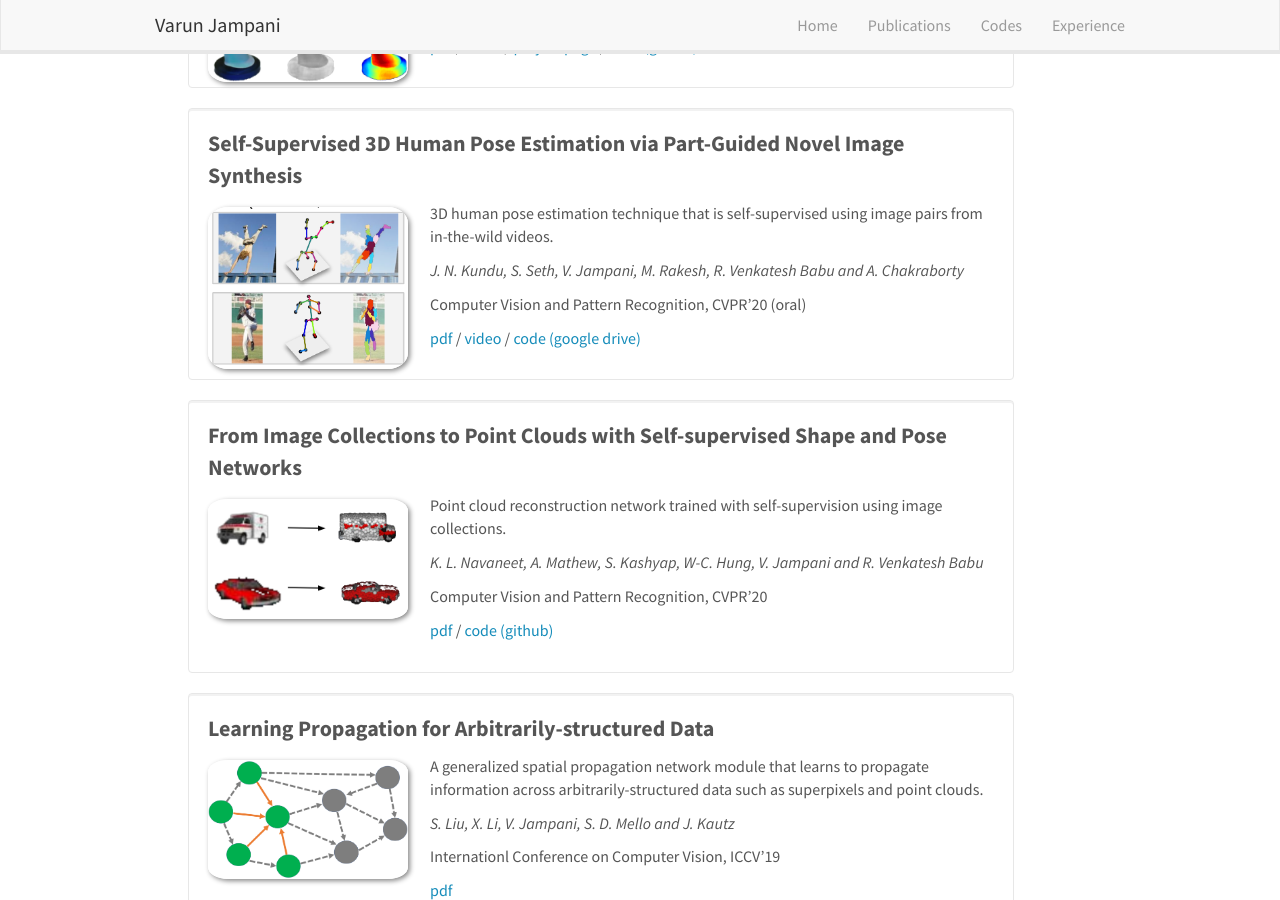
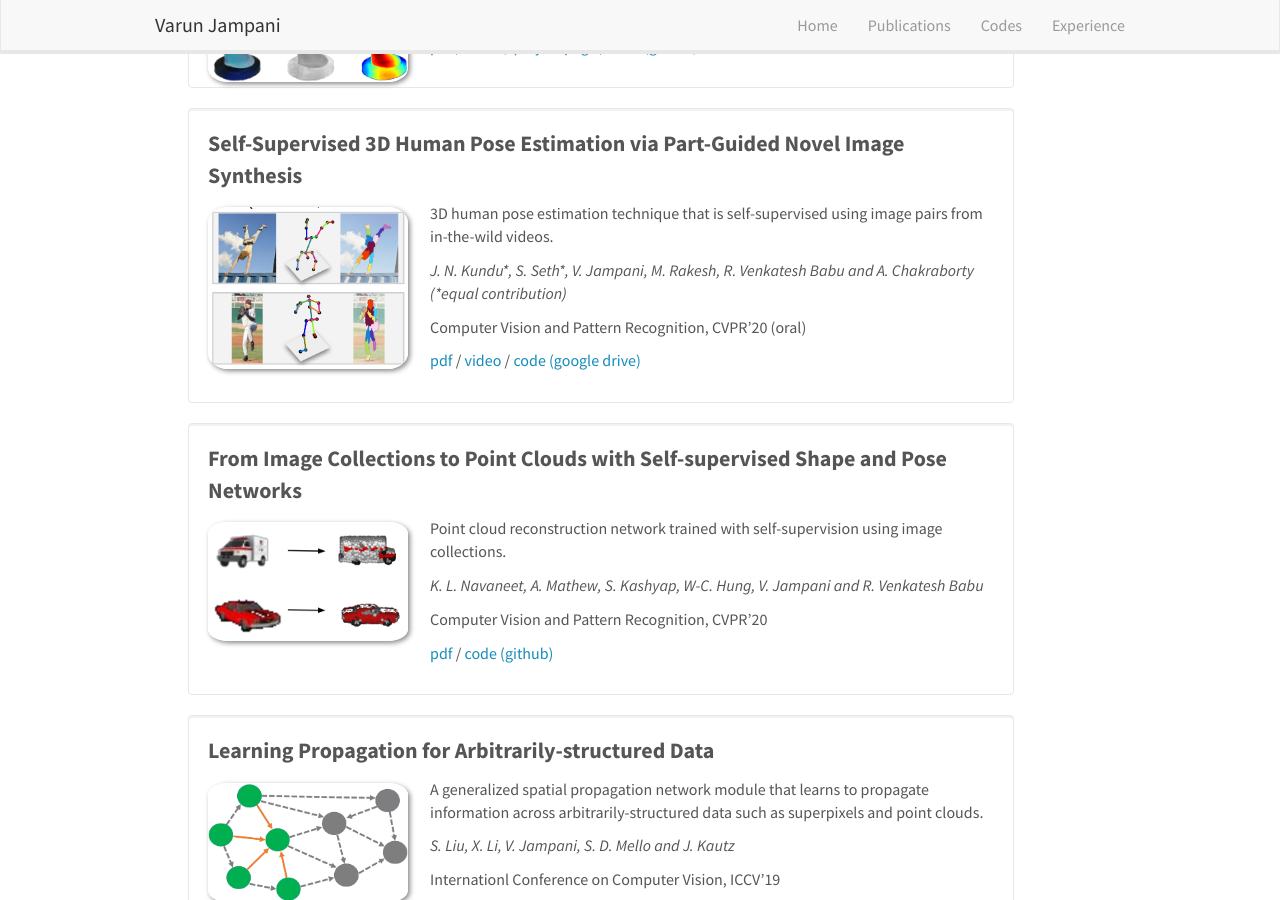
Before and after one commit to varunjampani/varunjampani.github.io, a Jekyll site: the page built from _pages/home.md, in a window 1280 px wide and 900 px high, scrolled down 2403 px. Built offline with Jekyll 4.4.1, drawn with Linux system fonts in a browser that asks for light colours; nearby versions of some CDN libraries; some of the changed text lies outside the part shown.

Commit message:
Update publist.yml

```diff
--- a/_data/publist.yml
+++ b/_data/publist.yml
@@ -21,7 +21,7 @@
 - title: Appearance Consensus Driven Self-Supervised Human Mesh Recovery
   image: sshmr_eccv20_teaser.png
   description: Learning human mesh recovery from unannotated video frames and unpaired pose data.
-  authors: J. N. Kundu, M. Rakesh, V. Jampani, R. M. Venkatesh, R. V. Babu
+  authors: J. N. Kundu&#42;, M. Rakesh&#42;, V. Jampani, R. M. Venkatesh, R. V. Babu (&#42;equal contribution)
   venue: European Conference on Computer Vision, ECCV'20
   number_link: 4
   link1:
@@ -120,7 +120,7 @@
 - title:  Self-Supervised 3D Human Pose Estimation via Part-Guided Novel Image Synthesis
   image: poseseg_cvpr20_teaser.png
   description: 3D human pose estimation technique that is self-supervised using image pairs from in-the-wild videos.
-  authors: J. N. Kundu, S. Seth, V. Jampani, M. Rakesh, R. Venkatesh Babu and A. Chakraborty
+  authors: J. N. Kundu&#42;, S. Seth&#42;, V. Jampani, M. Rakesh, R. Venkatesh Babu and A. Chakraborty (&#42;equal contribution)
   venue: Computer Vision and Pattern Recognition, CVPR'20 (oral)
   number_link: 3
   link1:
```
